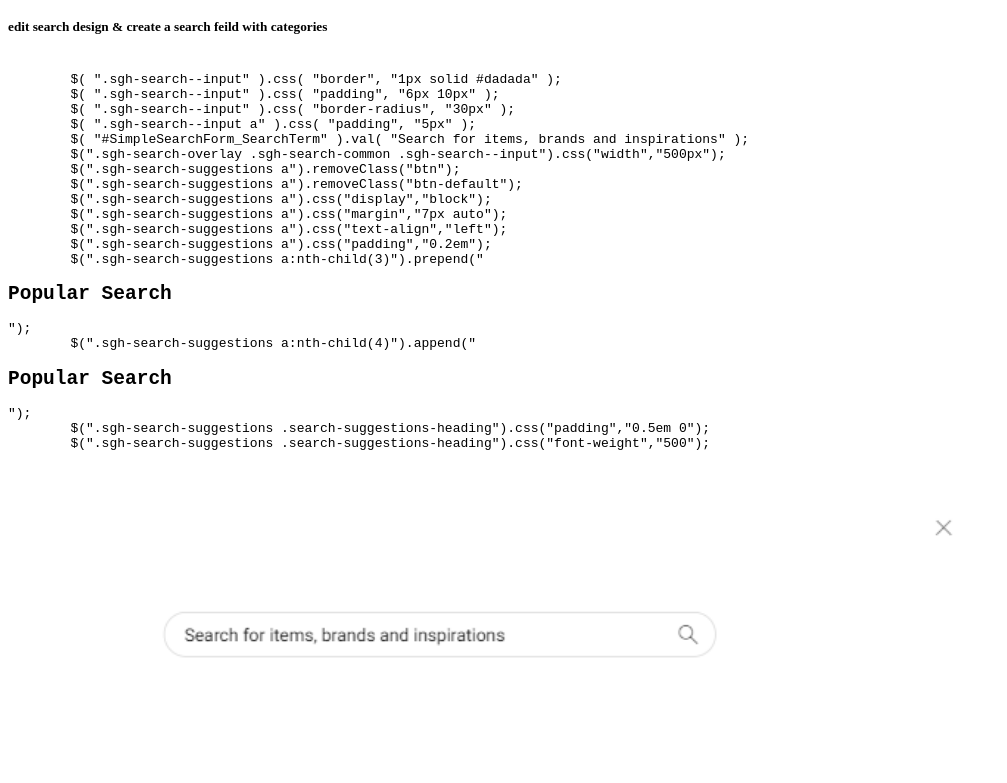
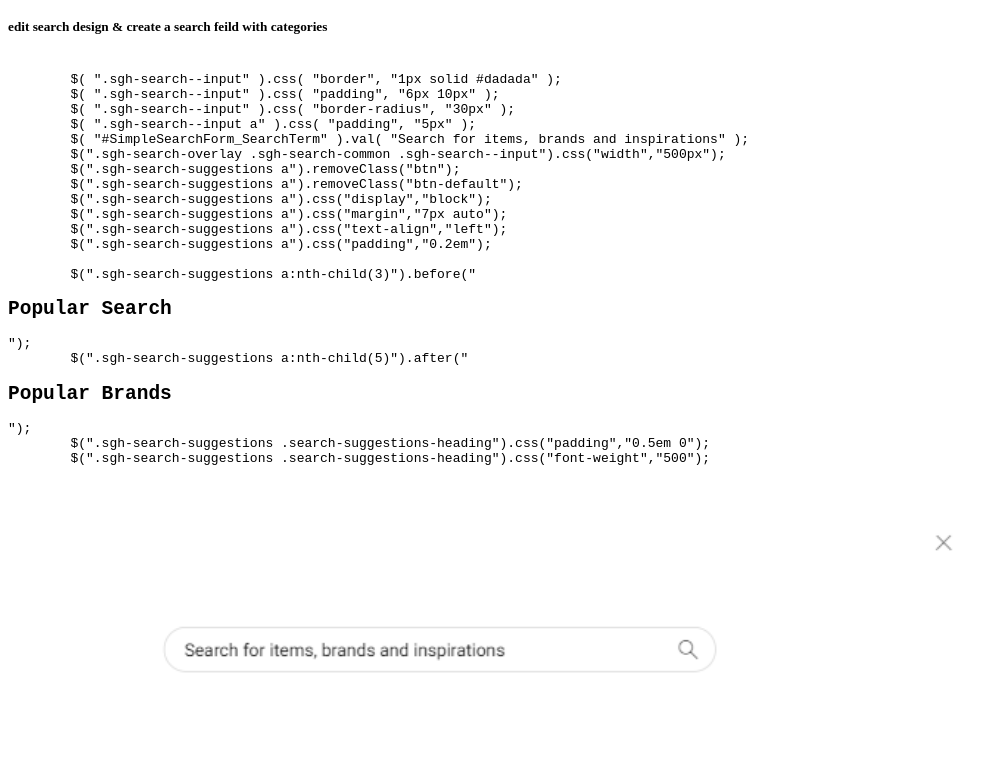
Before and after one commit to RujutaP21/SPD_ecommerce, a plain HTML site: page index.html in a window 1280 px wide. Shown: the part 4603-5386 px from the top of the page, without its empty margins (0-1007 px from the left). Drawn offline with Linux system fonts and the light colour scheme.

Commit message:
Update index.html

```diff
--- a/index.html
+++ b/index.html
@@ -95,8 +95,9 @@
         $(".sgh-search-suggestions a").css("margin","7px auto");
         $(".sgh-search-suggestions a").css("text-align","left");
         $(".sgh-search-suggestions a").css("padding","0.2em");
-        $(".sgh-search-suggestions a:nth-child(3)").prepend("<h2 class = 'search-suggestions-heading'>Popular Search</h2>");
-        $(".sgh-search-suggestions a:nth-child(4)").append("<h2 class = 'search-suggestions-heading'>Popular Search</h2>");
+
+        $(".sgh-search-suggestions a:nth-child(3)").before("<h2 class = 'search-suggestions-heading'>Popular Search</h2>");
+        $(".sgh-search-suggestions a:nth-child(5)").after("<h2 class = 'search-suggestions-heading'>Popular Brands</h2>");
         $(".sgh-search-suggestions .search-suggestions-heading").css("padding","0.5em 0");
         $(".sgh-search-suggestions .search-suggestions-heading").css("font-weight","500");
 
```
